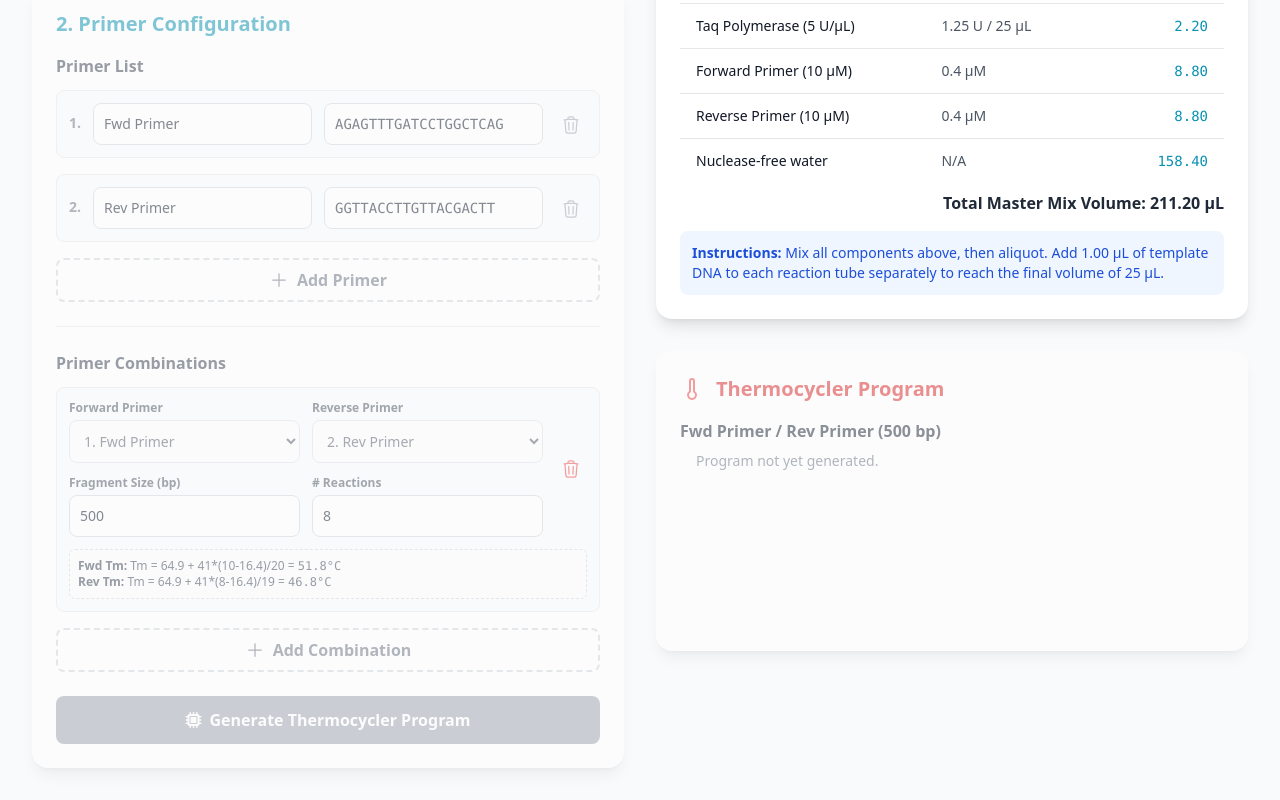
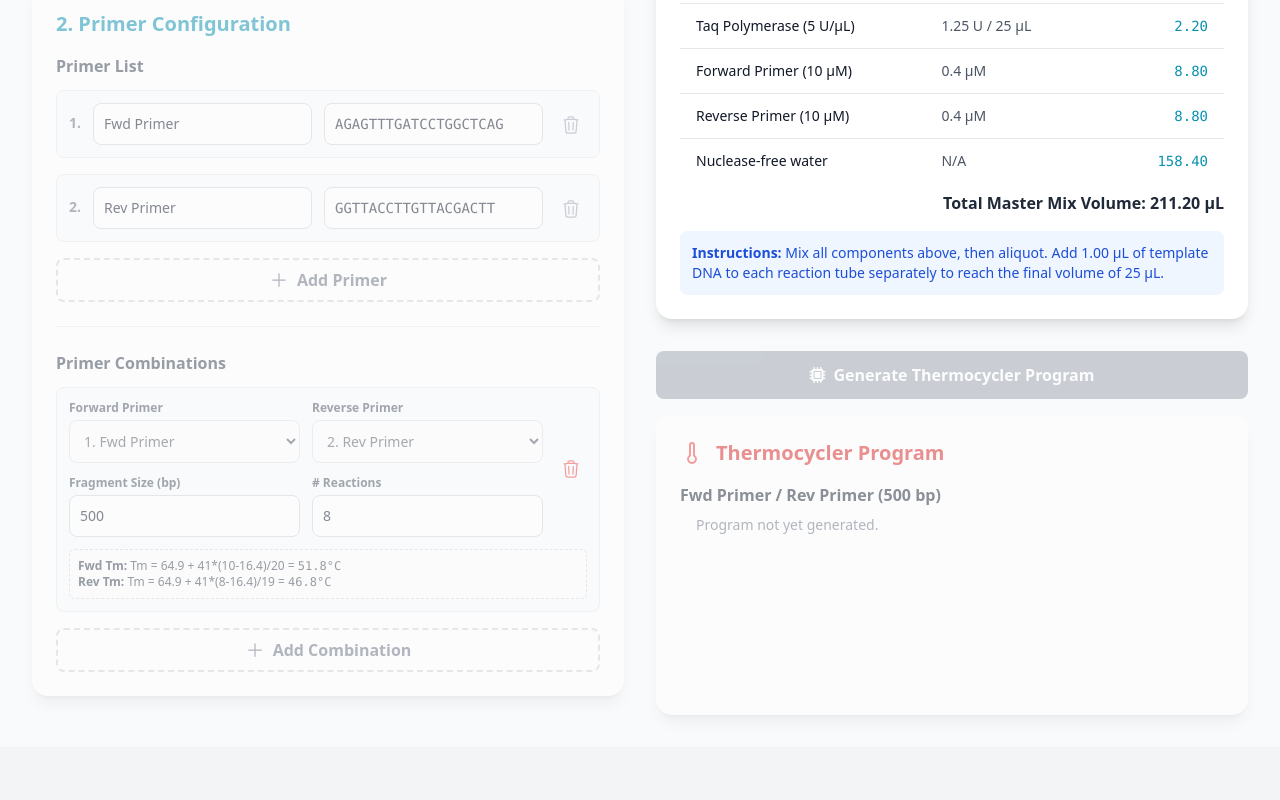
Before and after one commit to pierre-charlesworth/PCR-assistant, a React (Vite) app: page / in a window 1280 px wide. Shown: the part 399-1199 px from the top of the page. After the commit the page ends 1146 px from the top, so only its background shows below. Built offline with nearby package versions, Linux system fonts and the light colour scheme.

Commit message:
Update App.tsx

```diff
--- a/App.tsx
+++ b/App.tsx
@@ -166,15 +166,6 @@ const App: React.FC = () => {
                                     primerCombinations={primerCombinations}
                                     setPrimerCombinations={setPrimerCombinations}
                                 />
-                                <button
-                                    onClick={handleGenerateProgram}
-                                    disabled={!isAdvancedMode}
-                                    className="w-full mt-6 bg-cyan-500 hover:bg-cyan-600 text-white font-bold py-3 px-4 rounded-lg transition-all duration-300 ease-in-out flex items-center justify-center space-x-2 disabled:bg-gray-400 disabled:cursor-not-allowed"
-                                >
-                                    <i className="fa-solid fa-microchip"></i>
-                                    <span>Generate Thermocycler Program</span>
-                                </button>
-                                {error && <p className="text-red-500 mt-4 text-center">{error}</p>}
                             </div>
                         </fieldset>
                     </div>
@@ -193,6 +184,15 @@ const App: React.FC = () => {
                             primerCombinations={primerCombinations}
                        />
                        <fieldset disabled={!isAdvancedMode} className="disabled:opacity-50 transition-opacity">
+                         <button
+                             onClick={handleGenerateProgram}
+                             disabled={!isAdvancedMode}
+                             className="w-full mb-4 bg-cyan-500 hover:bg-cyan-600 text-white font-bold py-3 px-4 rounded-lg transition-all duration-300 ease-in-out flex items-center justify-center space-x-2 disabled:bg-gray-400 disabled:cursor-not-allowed"
+                         >
+                             <i className="fa-solid fa-microchip"></i>
+                             <span>Generate Thermocycler Program</span>
+                         </button>
+                         {error && <p className="text-red-500 mb-4 text-center">{error}</p>}
                          <ThermocyclerProgramDisplay programs={thermocyclerPrograms} primers={primers} primerCombinations={primerCombinations}/>
                        </fieldset>
                     </div>
```
